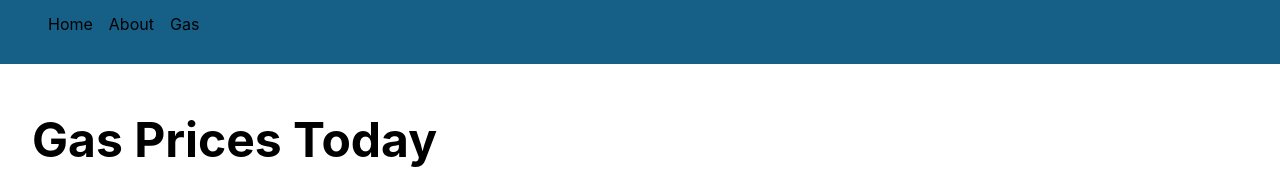
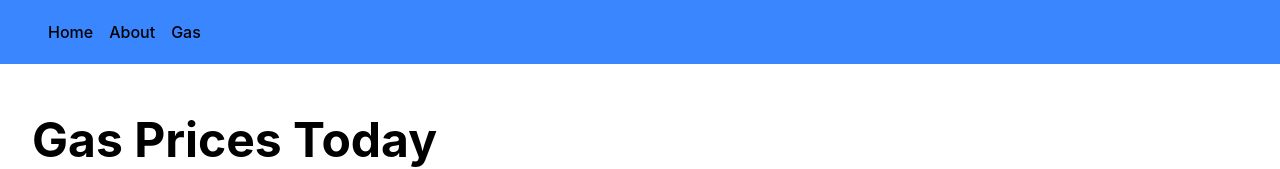
Before and after one commit to dorbach29/FeeWolfSite, a Next.js app: page /gas in a window 1280 px wide. Shown: the top 169 px of the page. Built offline with nearby package versions, Linux system fonts and the light colour scheme; no server answers.

Commit message:
Minor Style Changes

```diff
--- a/styles/Navbar.module.css
+++ b/styles/Navbar.module.css
@@ -6,7 +6,7 @@
   }
 
 .navbar {
-    background-color: #166088;
+    background-color: #3a86ff;
     margin-top: 0px;
 }
 
@@ -18,18 +18,19 @@
 }
 
 .navbar li {
-    height: 3rem;
+    height: 4rem;
 }
 
 .navbar li:hover {
-    background-color: #267098;
+    background-color: #4a96ff;
 }
 
 .navbar a {
     padding: 0 0.5rem;
     text-align: center;
-    height: 3rem;
-    line-height: 3rem;
+    height: 4rem;
+    line-height: 4rem;
     width: 100%;
     display: flex;
+    font-weight: 450;
 }
```
